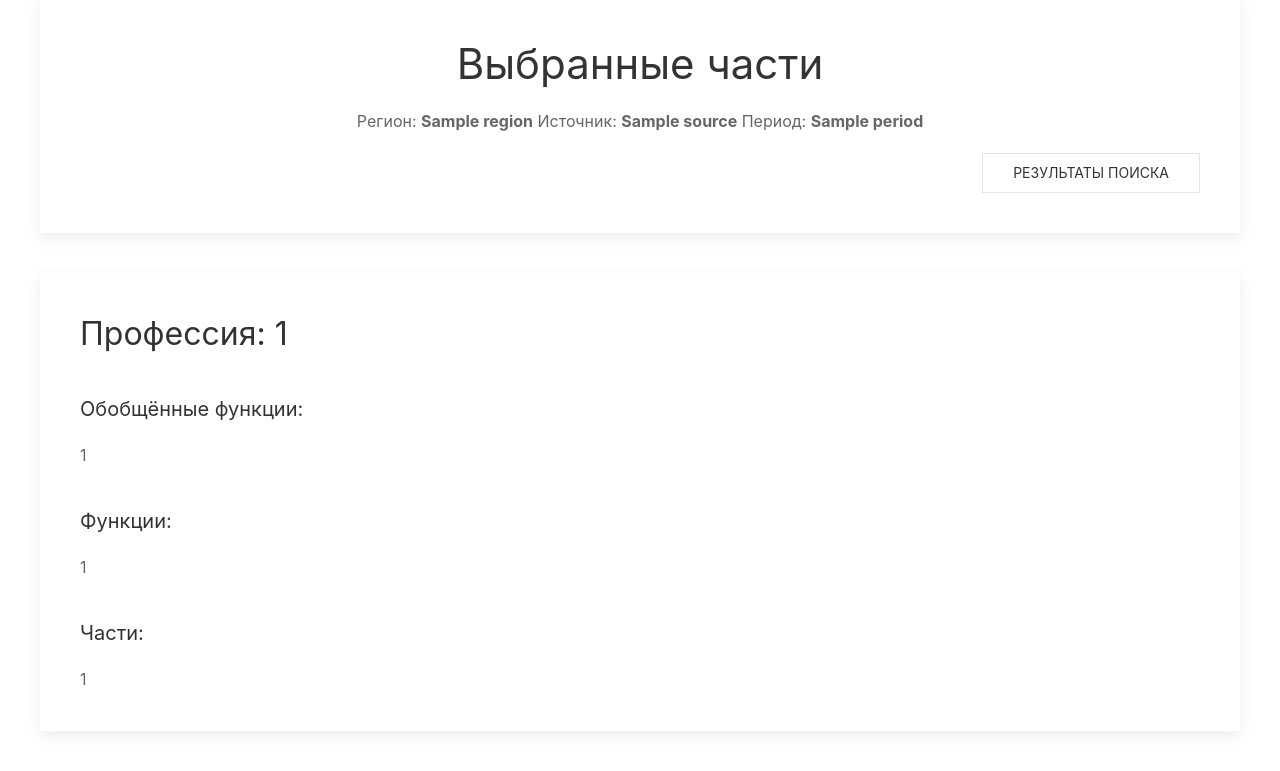
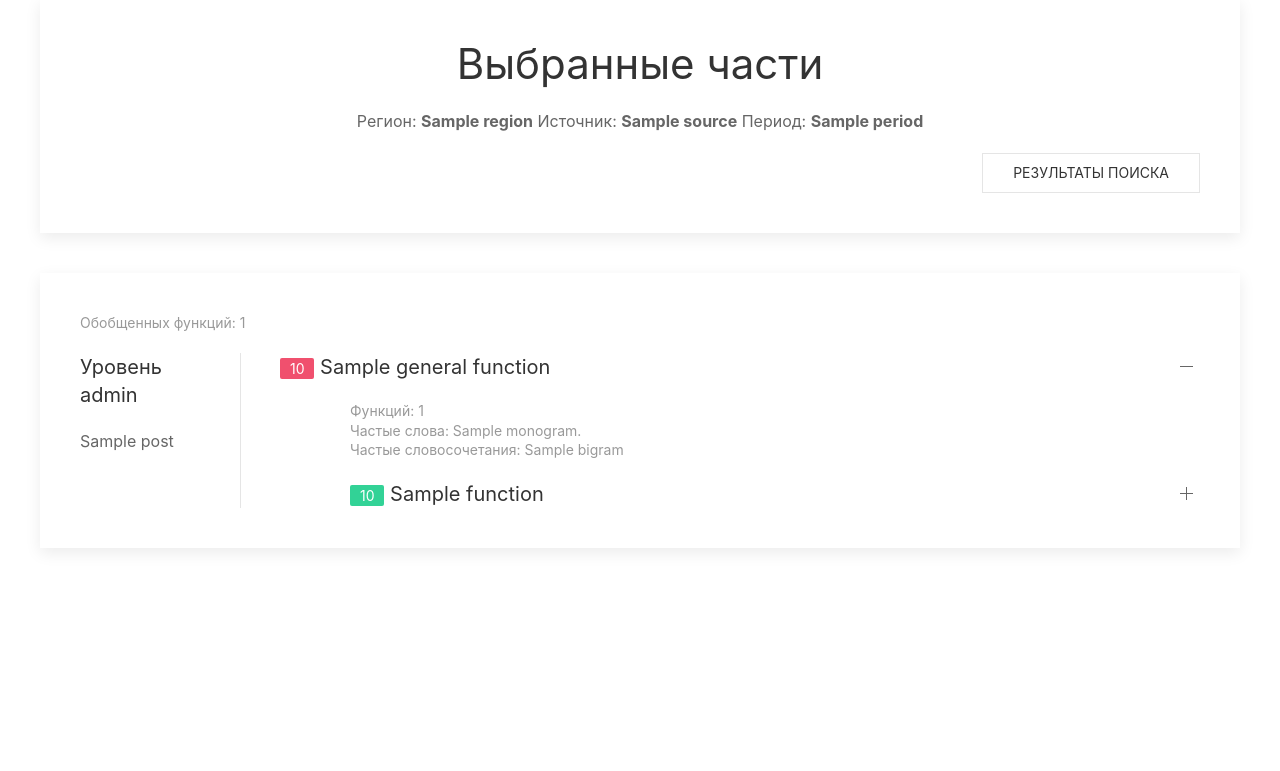
Before and after one commit to master8/vacancies_analyzer, a Flask app: template templates/selected.html in a window 1280 px wide. Shown: the part 41-812 px from the top of the page. After the commit the page ends 591 px from the top, so only its background shows below. Run offline with Flask 2, Linux system fonts and the light colour scheme; the template is opened without the code that fills it: most values are stand-ins (such as "Sample title", 1, 10 or a date in 2020).

Commit message:
вывод деревом выбранных элементов

```diff
--- a/app.py
+++ b/app.py
@@ -159,7 +159,7 @@ def profession():
             'vacancy_part': vacancy_part.text
         })
 
-    general_functions, count = general_function_tree(prof_id, matched_parts)
+    general_functions, count, just_selected = general_function_tree(prof_id, matched_parts)
     sorting_generals = pd.DataFrame(general_functions)
     general_functions = sorting_generals.sort_values('weight', ascending=False).to_dict('r')
     posts = defaultdict(list)
@@ -200,7 +200,7 @@ def profession():
     diagram_link, professions = plot_stat(count_labels)
 
     if 'selected' in session and prof_id in session['selected'].items:
-        selected = session['selected'][prof_id]
+        selected = session['selected'].items[prof_id]
     else:
         selected = SelectedItems(prof_id, [], [], [])
 
@@ -265,7 +265,7 @@ def split_vacancies():
 
 @app.route('/save', methods=['POST'])
 def save_selection():
-    profession_id = request.args.get('prof_id')
+    profession_id = int(request.args.get('prof_id'))
     session['selected'].items[profession_id] = SelectedItems(
         profession_id,
         list(map(int, request.form.getlist('gf'))),
@@ -279,8 +279,71 @@ def save_selection():
 def selected():
     if 'selected' in session:
         params = session['params']
+
+        # prof_id = session['selected'].items.first()
+        prof_id = 1
+
+        if 'selected' in session and prof_id in session['selected'].items:
+            selected_items = session['selected'].items[prof_id]
+        else:
+            selected_items = SelectedItems(prof_id, [], [], [])
+
+
+
+
+        query = db.session.query(MatchPart, VacancyPart) \
+            .filter(MatchPart.vacancy_part_id == VacancyPart.id) \
+            .filter(VacancyPart.vacancy_id == Vacancy.id) \
+            .filter(ClassifiedVacancy.profstandard_id == prof_id) \
+            .filter(Vacancy.id == ClassifiedVacancy.vacancy_id) \
+            .filter(Vacancy.create_date <= params.end_date) \
+            .filter(Vacancy.create_date >= params.start_date) \
+            .filter(Vacancy.region_id == params.region.id) \
+            .filter(Vacancy.source_id == params.source.id)
+
+        matched_parts = defaultdict(list)
+
+        for match_part, vacancy_part in query:
+            matched_parts[match_part.profstandard_part_id].append({
+                'similarity': round(match_part.similarity, 3),
+                'vacancy_part': vacancy_part.text
+            })
+
+        general_functions, count, just_selected = general_function_tree(prof_id, matched_parts, selected_items)
+        sorting_generals = pd.DataFrame(general_functions)
+        general_functions = sorting_generals.sort_values('weight', ascending=False).to_dict('r')
+        posts = defaultdict(list)
+        general_functions_by_level = defaultdict(list)
+
+        for post in ProfstandardPost.query.filter_by(profstandard_id=prof_id):
+            posts[post.qualification_level].append(post)
+
+        for function in general_functions:
+            general_functions_by_level[function['level']].append(function)
+
+        branches = []
+
+        for key, value in general_functions_by_level.items():
+
+            if len(value) > 0:
+                branches.append({
+                    'level': key,
+                    'posts': posts[key],
+                    'general_functions': value
+                })
+
+
+
+
         period = 'C: ' + str(params.start_date) + ' По: ' + str(params.end_date)  # месяц - день - год
-        return render_template('selected.html', selected_items=session['selected'].items.values(), params=params, period=period)
+
+        return render_template('selected.html',
+                               params=params,
+                               period=period,
+                               branches=branches,
+                               count=count,
+                               profession_id=prof_id,
+                               selected=selected_items)
     else:
         return ''
 
--- a/templates/selected.html
+++ b/templates/selected.html
@@ -17,32 +17,87 @@
     </div>
 </div>
 <div class="uk-padding uk-padding-remove-top">
-    <div class="uk-child-width-expand@s" uk-grid>
-        <div>
-            <div class="uk-card uk-card-default uk-card-body">
-                {% for selected in selected_items %}
-                    <h2>Профессия: {{ selected.profession_id }}</h2>
-                    <h4>Обобщённые функции:</h4>
+    <div class="uk-card uk-card-default uk-card-body">
+        <h3 class="uk-article-meta">Обобщенных функций: {{ count }}</h3>
+        {% for branch in branches %}
+            <div class="uk-grid-divider uk-child-width-expand@s" uk-grid>
+                <div class="uk-width-1-6@m">
+                    <h4>Уровень {{ branch.level }}</h4>
                     <ul class="uk-list">
-                        {% for gf in selected.general_fun_ids %}
-                            <li>{{ gf }}</li>
+                        {% for post in branch.posts %}
+                            <li>{{ post.name }}</li>
                         {% endfor %}
                     </ul>
-                    <h4>Функции:</h4>
-                    <ul class="uk-list">
-                        {% for f in selected.fun_ids %}
-                            <li>{{ f }}</li>
+                </div>
+                <div>
+                    <ul uk-accordion>
+                        {% for general_function in branch.general_functions %}
+                            <li class="uk-open">
+                                <input class="uk-checkbox mode-view" type="checkbox"
+                                       {% if general_function.id in selected.general_fun_ids %}
+                                           checked
+                                       {% endif %}
+                                       value="{{ general_function.id }}" name="gf" hidden>
+                                <a class="uk-accordion-title" href="#"><span class="uk-label uk-label-danger">{{ general_function.weight }}</span> {{ general_function.name }}</a>
+                                <div class="uk-accordion-content uk-margin-large-left">
+                                    <h3 class="uk-article-meta">Функций: {{ general_function.count }} <br> Частые слова: {{ general_function.monogram}}.<br> Частые словосочетания: {{ general_function.bigram }} </h3>
+                                    <ul uk-accordion>
+                                        {% for function in general_function.functions %}
+                                            <li>
+                                                <input class="uk-checkbox mode-view" type="checkbox"
+                                                       {% if function.id in selected.fun_ids %}
+                                                           checked
+                                                       {% endif %}
+                                                       value="{{ function.id }}" name="f" hidden>
+                                                <a class="uk-accordion-title" href="#"><span class="uk-label uk-label-success">{{ function.weight }}</span> {{ function.name }}</a>
+                                                <div class="uk-accordion-content uk-margin-large-left">
+                                                    <h4 class="uk-article-meta">Характеристик: {{ function.count }} <br> Частые слова: {{ function.monogram}}.<br> Частые словосочетания: {{ function.bigram }}</h4>
+                                                    <ul uk-accordion>
+                                                        {% for part in function.parts %}
+                                                            <li>
+                                                                <input class="uk-checkbox mode-view" type="checkbox"
+                                                                       {% if part.id in selected.part_ids %}
+                                                                           checked
+                                                                       {% endif %}
+                                                                       value="{{ part.id }}" name="p" hidden>
+                                                                <a class="uk-accordion-title" href="#"><span class="uk-label">{{ part.weight }}</span> {{ part.standard_part }}</a>
+                                                                <div class="uk-accordion-content uk-margin-large-left">
+                                                                     <br class="uk-article-meta">Частей характеристики: {{ part.count }}. <br> Частые слова: {{ part.monogram}}.<br> Частые словосочетания: {{ part.bigram }} </h5>
+
+                                                                    <table class="uk-table uk-table-small uk-table-divider">
+                                                                        <thead>
+                                                                            <tr>
+                                                                                {{ part.lemmatized }}
+                                                                                <th class="uk-table-shrink">Близость</th>
+                                                                                <th class="uk-table-expand">Часть вакансии.</th>
+                                                                            </tr>
+                                                                        </thead>
+                                                                        <tbody>
+                                                                        {% for vacancy in part.vacancy_parts[:5] %}
+                                                                            <tr>
+                                                                                <td>{{ vacancy.similarity|round(2, 'floor') }}</td>
+                                                                                <td>{{ vacancy.vacancy_part }}</td>
+                                                                              <!--  <td>{{ vacancy.lemmatized }}</td> -->
+                                                                            </tr>
+                                                                        {% endfor %}
+                                                                        </tbody>
+                                                                    </table>
+                                                                </div>
+                                                            </li>
+                                                        {% endfor %}
+                                                    </ul>
+                                                </div>
+                                            </li>
+                                        {% endfor %}
+                                    </ul>
+                                </div>
+                            </li>
                         {% endfor %}
                     </ul>
-                    <h4>Части:</h4>
-                    <ul class="uk-list">
-                        {% for p in selected.part_ids %}
-                            <li>{{ p }}</li>
-                        {% endfor %}
-                    </ul>
-                {% endfor %}
+                </div>
             </div>
-        </div>
+        {% endfor %}
+        </form>
     </div>
 </div>
 </body>
```
Also changed, not shown: handlers.py (+103 -77 lines), static/diagram/test_diagram.svg.
